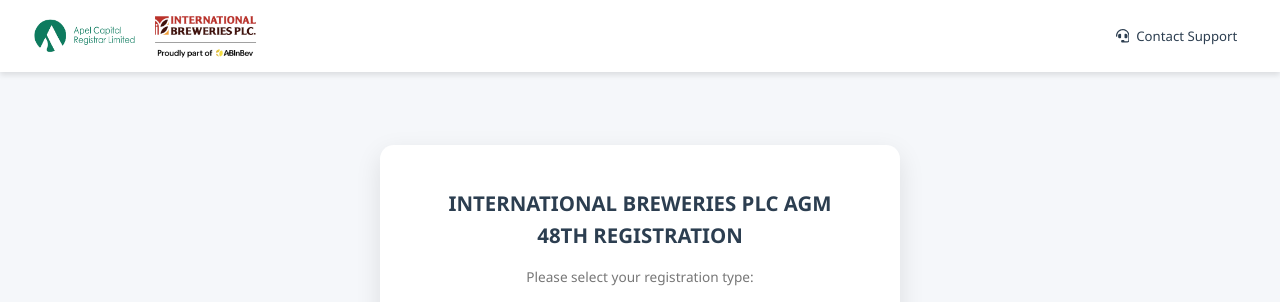
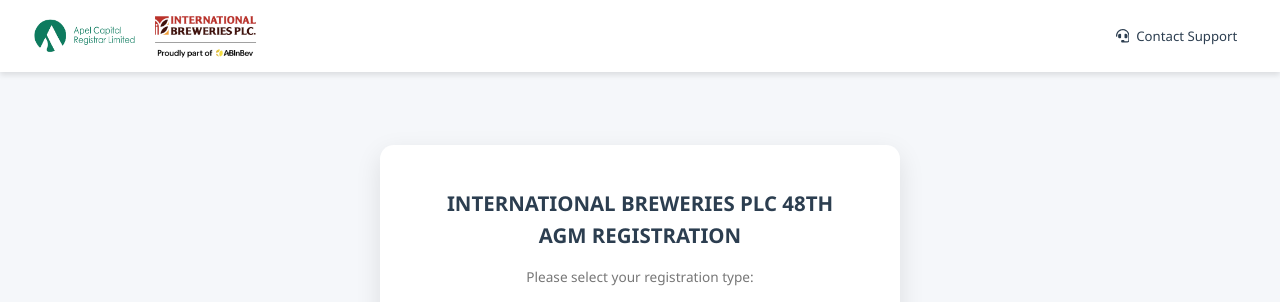
Before and after one commit to Favorjs/AGM-Voting-Registration, a React (Vite) app in the folder frontend/: page / in a window 1280 px wide. Shown: the top 302 px of the page. Built offline with nearby package versions, Linux system fonts and the light colour scheme.

Commit message:
Update UserTypeSelection.jsx

```diff
--- a/frontend/src/pages/UserTypeSelection.jsx
+++ b/frontend/src/pages/UserTypeSelection.jsx
@@ -29,7 +29,7 @@ const UserTypeSelection = () => {
       transition={{ duration: 0.5 }}
     >
       <div className="user-type-card">
-        <h2>INTERNATIONAL BREWERIES PLC AGM 48TH REGISTRATION</h2>
+        <h2>INTERNATIONAL BREWERIES PLC 48TH AGM REGISTRATION</h2>
         <p>Please select your registration type:</p>
 
         {error && <p className="error-message">{error}</p>}
```
